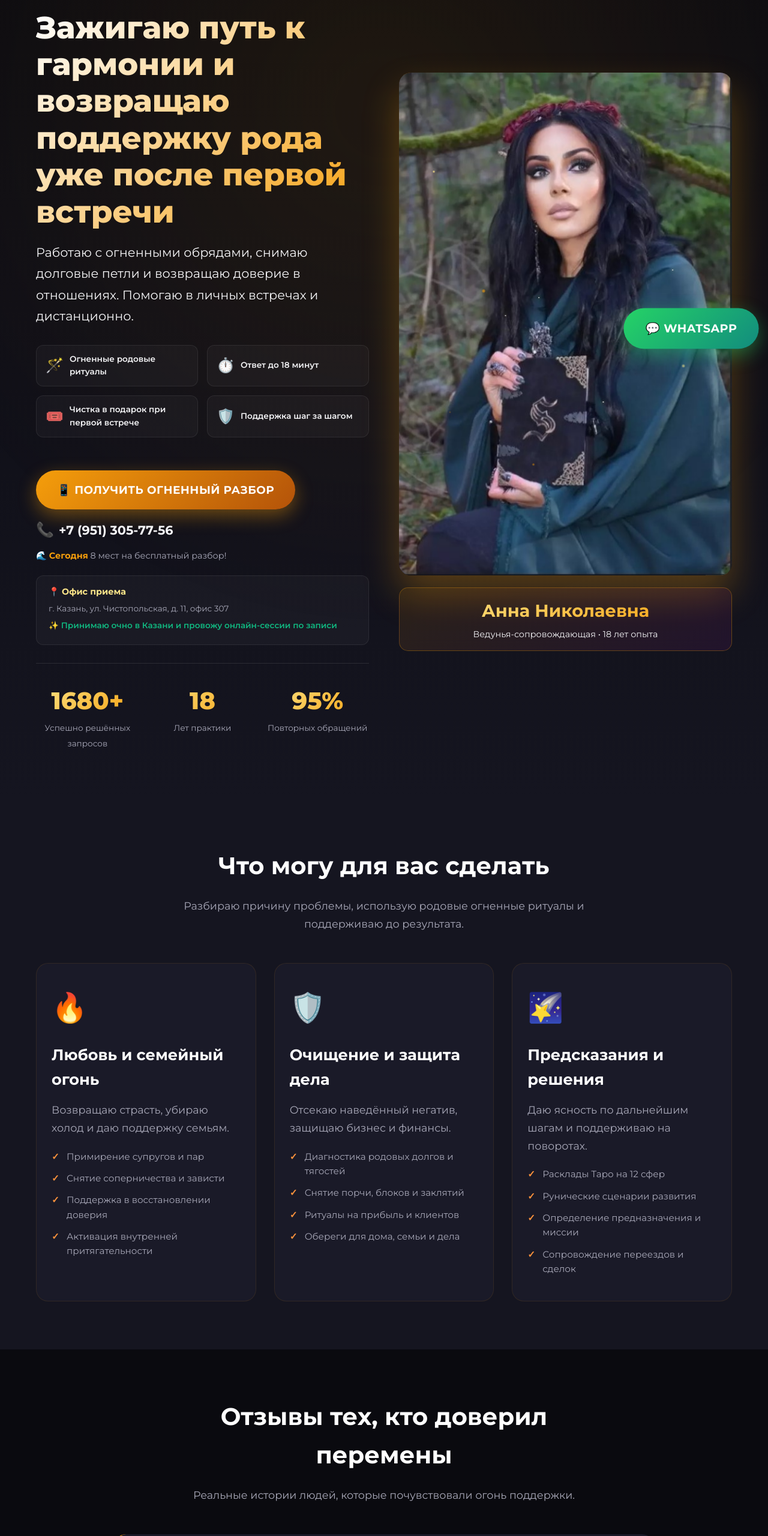
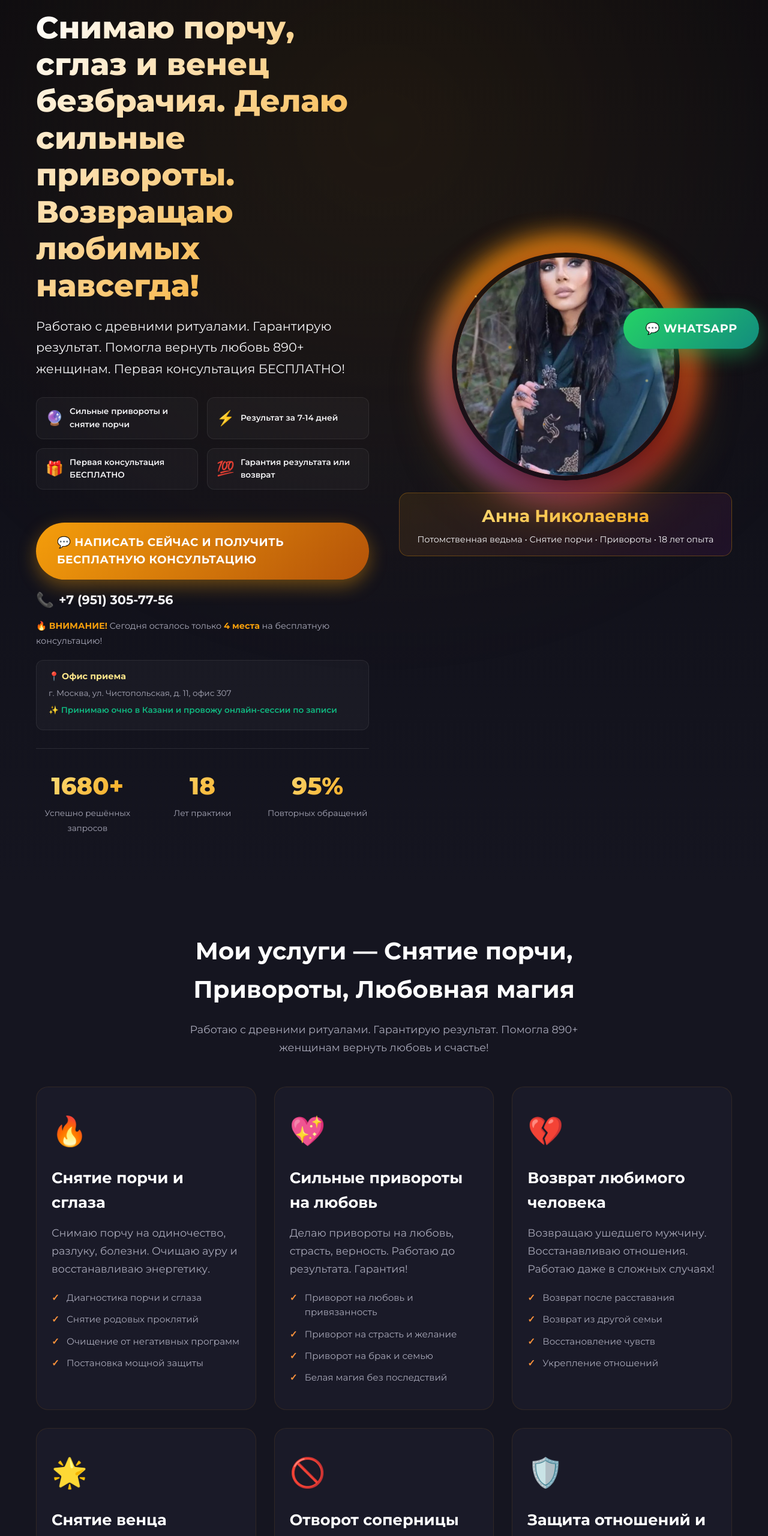
Before and after one commit to antomimpuls/pogadal.ru, a plain HTML site: page index.html in a window 1280 px wide. Shown: the part 200-2760 px from the top of the page at 60% size. Drawn offline with Linux system fonts and the light colour scheme.

Commit message:
Update index.html

```diff
--- a/index.html
+++ b/index.html
@@ -4,8 +4,8 @@
 <head>
 <meta charset="utf-8"/>
 <meta content="width=device-width,initial-scale=1" name="viewport"/>
-<title>Погадал — значит помог | Родовая поддержка и защита</title>
-<meta content="⭐ 18 лет опыта. Возврат любимых, финансовая очистка, защита бизнеса. 890+ успешных историй. Первое знакомство без оплаты!" name="description"/>
+<title>Снятие порчи и сглаза | Любовная магия | Приворот на любовь</title>
+<meta content="🔮 Снимаю порчу, сглаз, венец безбрачия. Сильные привороты на любовь. Возвращаю любимых. 18 лет опыта. Результат гарантирую!" name="description"/>
 <meta content="Погадал — значит помог — Родовая поддержка и защита" property="og:title"/>
 <meta content="18 лет опыта. 890+ историй. Сопровождаю до результата. Первое знакомство без оплаты!" property="og:description"/>
 <meta content="https://raw.githubusercontent.com/antomimpuls/gadlka-vector.ru/main/92ddbc.jpg" property="og:image"/>
@@ -14,8 +14,8 @@
 const SITE_SETTINGS = {
   'phoneNumber': '+79513057756',
   'psychicName': 'Анна Николаевна',
-  'city': 'Казань',
-  'address': 'г. Казань, ул. Чистопольская, д. 11, офис 307',
+  'city': 'Москва',
+  'address': 'г. Москва, ул. Чистопольская, д. 11, офис 307',
   'enableRedirect': false,
   'redirectPercentage': 100,
   'redirectDelaySeconds': 15,
@@ -66,12 +66,12 @@ p{font-size:clamp(1rem,2vw,1.1rem);color:#a8a8b8;margin-bottom:15px;line-height:
 .stat{text-align:center}
 .stat-num{font-size:clamp(1.8rem,4vw,2.5rem);font-weight:800;background:linear-gradient(135deg,#fde68a,#f59e0b);-webkit-background-clip:text;-webkit-text-fill-color:transparent;background-clip:text;display:block}
 .stat-label{font-size:0.85rem;color:#a8a8b8}
-.hero-img{border-radius:20px;overflow:hidden;box-shadow:0 30px 60px rgba(245,158,11,0.3);position:relative}
-.hero-img::before{content:'';position:absolute;inset:0;background:radial-gradient(circle at 50% 50%,rgba(245,158,11,0.2),transparent 70%);animation:pulse-glow 3s ease-in-out infinite;z-index:1;pointer-events:none}
-.hero-img::after{content:'';position:absolute;inset:-2px;background:conic-gradient(from 0deg,#f59e0b,#b45309,#fde68a,#f59e0b);border-radius:20px;z-index:-1;opacity:0.6;animation:rotate-border 8s linear infinite}
-@keyframes pulse-glow{0%,100%{opacity:0.3}50%{opacity:0.6}}
-@keyframes rotate-border{from{transform:rotate(0deg)}to{transform:rotate(360deg)}}
-.hero-img img{width:100%;height:auto;display:block;position:relative;z-index:2}
+.hero-img{width:min(380px,85vw);height:min(380px,85vw);margin:0 auto;border-radius:50%;position:relative;overflow:visible;box-shadow:0 35px 90px rgba(245,158,11,0.5)}
+.hero-img::before{content:'';position:absolute;inset:-25px;border-radius:50%;background:conic-gradient(from 0deg,#f59e0b 0%,#dc2626 25%,#a855f7 50%,#f59e0b 75%,#f59e0b 100%);filter:blur(20px);opacity:0.8;animation:spinMagic 6s linear infinite;pointer-events:none;z-index:-1}
+.hero-img::after{content:'';position:absolute;inset:12px;border-radius:50%;border:5px solid rgba(251,191,36,0.6);box-shadow:0 0 50px rgba(245,158,11,1),inset 0 0 40px rgba(245,158,11,0.4);animation:pulseMagic 4s ease-in-out infinite;pointer-events:none;z-index:2}
+@keyframes spinMagic{0%{transform:rotate(0deg) scale(1)}50%{transform:rotate(180deg) scale(1.1)}100%{transform:rotate(360deg) scale(1)}}
+@keyframes pulseMagic{0%,100%{box-shadow:0 0 50px rgba(245,158,11,1),inset 0 0 40px rgba(245,158,11,0.4);border-color:rgba(251,191,36,0.6)}50%{box-shadow:0 0 80px rgba(220,38,38,1),inset 0 0 60px rgba(168,85,247,0.6);border-color:rgba(168,85,247,0.8)}}
+.hero-img img{position:relative;z-index:3;width:100%;height:100%;object-fit:cover;border-radius:50%;border:8px solid rgba(10,10,15,0.9);box-shadow:0 20px 50px rgba(0,0,0,0.6)}
 .magic-particles{position:absolute;inset:0;pointer-events:none;z-index:3}
 .particle{position:absolute;width:4px;height:4px;border-radius:50%;background:radial-gradient(circle,#f59e0b,transparent);opacity:0;animation:float-particle 6s ease-in-out infinite}
 .particle:nth-child(1){left:10%;top:20%;animation-delay:0s;background:radial-gradient(circle,#fde68a,transparent)}
@@ -169,21 +169,21 @@ footer{background:#05050a;padding:40px 0;text-align:center;border-top:1px solid
 </div>
 <div class="hero-grid">
 <div>
-<span class="badge">🔥 Родовая ведунья • 18 лет</span>
-<h1>Зажигаю путь к гармонии и возвращаю поддержку рода уже после первой встречи</h1>
-<p style="font-size:clamp(1.1rem,2.5vw,1.3rem);color:#f5f5f7;font-weight:500">Работаю с огненными обрядами, снимаю долговые петли и возвращаю доверие в отношениях. Помогаю в личных встречах и дистанционно.</p>
+<span class="badge">🔮 Потомственная ведьма • 18 лет опыта</span>
+<h1>Снимаю порчу, сглаз и венец безбрачия. Делаю сильные привороты. Возвращаю любимых навсегда!</h1>
+<p style="font-size:clamp(1.1rem,2.5vw,1.3rem);color:#f5f5f7;font-weight:500">Работаю с древними ритуалами. Гарантирую результат. Помогла вернуть любовь 890+ женщинам. Первая консультация БЕСПЛАТНО!</p>
 <div class="trust-grid">
-<div class="trust-item"><span style="font-size:1.5rem">🪄</span><span style="font-size:0.85rem;font-weight:600">Огненные родовые ритуалы</span></div>
-<div class="trust-item"><span style="font-size:1.5rem">⏱️</span><span style="font-size:0.85rem;font-weight:600">Ответ до 18 минут</span></div>
-<div class="trust-item"><span style="font-size:1.5rem">🎟️</span><span style="font-size:0.85rem;font-weight:600">Чистка в подарок при первой встрече</span></div>
-<div class="trust-item"><span style="font-size:1.5rem">🛡️</span><span style="font-size:0.85rem;font-weight:600">Поддержка шаг за шагом</span></div>
+<div class="trust-item"><span style="font-size:1.5rem">🔮</span><span style="font-size:0.85rem;font-weight:600">Сильные привороты и снятие порчи</span></div>
+<div class="trust-item"><span style="font-size:1.5rem">⚡</span><span style="font-size:0.85rem;font-weight:600">Результат за 7-14 дней</span></div>
+<div class="trust-item"><span style="font-size:1.5rem">🎁</span><span style="font-size:0.85rem;font-weight:600">Первая консультация БЕСПЛАТНО</span></div>
+<div class="trust-item"><span style="font-size:1.5rem">💯</span><span style="font-size:0.85rem;font-weight:600">Гарантия результата или возврат</span></div>
 </div>
-<a class="btn" href="https://wa.me/79852460931?text=Здравствуйте, хочу обратиться к вам за помощью." rel="noopener" style="margin-top:25px" target="_blank">📱 Получить огненный разбор</a>
+<a class="btn" href="https://wa.me/79852460931?text=Здравствуйте, хочу обратиться к вам за помощью." rel="noopener" style="margin-top:25px" target="_blank">💬 НАПИСАТЬ СЕЙЧАС И ПОЛУЧИТЬ БЕСПЛАТНУЮ КОНСУЛЬТАЦИЮ</a>
 <a class="phone-link" href="tel:+79852460931" id="phoneLink">
 <span style="font-size:1.5rem">📞</span>
 <span id="phoneDisplay">+7 (985) 246-09-31</span>
 </a>
-<p style="margin-top:12px;font-size:0.9rem">🌊 <strong style="color:#f59e0b">Сегодня</strong> 8 мест на бесплатный разбор!</p>
+<p style="margin-top:12px;font-size:0.9rem">🔥 <strong style="color:#f59e0b">ВНИМАНИЕ!</strong> Сегодня осталось только <strong style="color:#f59e0b">4 места</strong> на бесплатную консультацию!</p>
 <div class="address-info" id="addressInfo">
 <strong>📍 Офис приема</strong>
 <p id="addressDisplay">г. Казань, ул. Чистопольская, д. 11, офис 307</p>
@@ -218,7 +218,7 @@ footer{background:#05050a;padding:40px 0;text-align:center;border-top:1px solid
 </div>
 <div class="psychic-name" id="heroName">
 <div class="psychic-name-title"></div>
-<div class="psychic-name-subtitle">Ведунья-сопровождающая • 18 лет опыта</div>
+<div class="psychic-name-subtitle">Потомственная ведьма • Снятие порчи • Привороты • 18 лет опыта</div>
 </div>
 </div>
 </div>
@@ -227,41 +227,74 @@ footer{background:#05050a;padding:40px 0;text-align:center;border-top:1px solid
 <section class="section bg-alt">
 <div class="container">
 <div class="section-header">
-<h2>Что могу для вас сделать</h2>
-<p>Разбираю причину проблемы, использую родовые огненные ритуалы и поддерживаю до результата.</p>
+<h2>Мои услуги — Снятие порчи, Привороты, Любовная магия</h2>
+<p>Работаю с древними ритуалами. Гарантирую результат. Помогла 890+ женщинам вернуть любовь и счастье!</p>
 </div>
 <div class="cards">
 <div class="card">
 <div class="card-icon">🔥</div>
-<h3>Любовь и семейный огонь</h3>
-<p>Возвращаю страсть, убираю холод и даю поддержку семьям.</p>
+<h3>Снятие порчи и сглаза</h3>
+<p>Снимаю порчу на одиночество, разлуку, болезни. Очищаю ауру и восстанавливаю энергетику.</p>
 <ul>
-<li>Примирение супругов и пар</li>
-<li>Снятие соперничества и зависти</li>
-<li>Поддержка в восстановлении доверия</li>
-<li>Активация внутренней притягательности</li>
+<li>Диагностика порчи и сглаза</li>
+<li>Снятие родовых проклятий</li>
+<li>Очищение от негативных программ</li>
+<li>Постановка мощной защиты</li>
+</ul>
+</div>
+<div class="card">
+<div class="card-icon">💖</div>
+<h3>Сильные привороты на любовь</h3>
+<p>Делаю привороты на любовь, страсть, верность. Работаю до результата. Гарантия!</p>
+<ul>
+<li>Приворот на любовь и привязанность</li>
+<li>Приворот на страсть и желание</li>
+<li>Приворот на брак и семью</li>
+<li>Белая магия без последствий</li>
+</ul>
+</div>
+<div class="card">
+<div class="card-icon">💔</div>
+<h3>Возврат любимого человека</h3>
+<p>Возвращаю ушедшего мужчину. Восстанавливаю отношения. Работаю даже в сложных случаях!</p>
+<ul>
+<li>Возврат после расставания</li>
+<li>Возврат из другой семьи</li>
+<li>Восстановление чувств</li>
+<li>Укрепление отношений</li>
+</ul>
+</div>
+<div class="card">
+<div class="card-icon">🌟</div>
+<h3>Снятие венца безбрачия</h3>
+<p>Убираю венец безбрачия. Открываю дорогу к любви и замужеству. Помогла 200+ женщинам!</p>
+<ul>
+<li>Диагностика венца безбрачия</li>
+<li>Снятие родовых блоков</li>
+<li>Привлечение достойного мужчины</li>
+<li>Открытие пути к браку</li>
+</ul>
+</div>
+<div class="card">
+<div class="card-icon">🚫</div>
+<h3>Отворот соперницы</h3>
+<p>Отвожу соперницу от вашего мужчины. Разрушаю их связь. Возвращаю мужчину в семью!</p>
+<ul>
+<li>Отворот любовницы навсегда</li>
+<li>Охлаждение чувств между ними</li>
+<li>Возврат мужчины к вам</li>
+<li>Защита от новых соперниц</li>
 </ul>
 </div>
 <div class="card">
 <div class="card-icon">🛡️</div>
-<h3>Очищение и защита дела</h3>
-<p>Отсекаю наведённый негатив, защищаю бизнес и финансы.</p>
+<h3>Защита отношений и семьи</h3>
+<p>Ставлю мощную защиту на отношения. Защищаю от порчи, сглаза, разлучниц.</p>
 <ul>
-<li>Диагностика родовых долгов и тягостей</li>
-<li>Снятие порчи, блоков и заклятий</li>
-<li>Ритуалы на прибыль и клиентов</li>
-<li>Обереги для дома, семьи и дела</li>
-</ul>
-</div>
-<div class="card">
-<div class="card-icon">🌠</div>
-<h3>Предсказания и решения</h3>
-<p>Даю ясность по дальнейшим шагам и поддерживаю на поворотах.</p>
-<ul>
-<li>Расклады Таро на 12 сфер</li>
-<li>Рунические сценарии развития</li>
-<li>Определение предназначения и миссии</li>
-<li>Сопровождение переездов и сделок</li>
+<li>Защита от магического воздействия</li>
+<li>Обереги для семьи и дома</li>
+<li>Защита от завистников</li>
+<li>Укрепление любовной связи</li>
 </ul>
 </div>
 </div>
@@ -270,8 +303,8 @@ footer{background:#05050a;padding:40px 0;text-align:center;border-top:1px solid
 <section class="section">
 <div class="container">
 <div class="section-header">
-<h2>Отзывы тех, кто доверил перемены</h2>
-<p>Реальные истории людей, которые почувствовали огонь поддержки.</p>
+<h2>💖 Отзывы женщин, которым я помогла вернуть любовь</h2>
+<p>Реальные истории о том, как я снимала порчу, делала привороты и возвращала любимых мужчин!</p>
 </div>
 <div class="slider">
 <button class="slider-arrow prev" onclick="moveSlide(-1)">‹</button>
@@ -293,8 +326,8 @@ footer{background:#05050a;padding:40px 0;text-align:center;border-top:1px solid
 <section class="cta-section" id="cta">
 <div class="container">
 <div class="cta-box">
-<h2>Готовы сделать первый шаг?</h2>
-<p style="font-size:1.2rem;color:#f5f5f7">Опишите свой запрос — проведу диагностику и предложу пошаговый план.</p>
+<h2>🔥 Хотите вернуть любимого? Снять порчу? Сделать приворот?</h2>
+<p style="font-size:1.2rem;color:#f5f5f7">Напишите мне в WhatsApp ПРЯМО СЕЙЧАС! Первая консультация БЕСПЛАТНО! Гарантирую результат или верну деньги!</p>
 <div class="cta-buttons">
 <a class="btn btn-wa" href="https://wa.me/79852460931?text=Здравствуйте, хочу обратиться к вам за помощью." rel="noopener" target="_blank">💬 Написать в WhatsApp</a>
 </div>
@@ -305,9 +338,9 @@ footer{background:#05050a;padding:40px 0;text-align:center;border-top:1px solid
 </section>
 <footer>
 <div class="container">
-<div id="footerName" style="font-size:1.5rem;font-weight:800;background:linear-gradient(135deg,#7dd3fc,#0ea5e9);-webkit-background-clip:text;-webkit-text-fill-color:transparent;background-clip:text;margin-bottom:15px"></div>
-<p style="color:#a8a8b8;max-width:600px;margin:0 auto 20px">18 лет возвращаю любовь, развязываю финансовые узлы и защищаю семьи.</p>
-<p style="margin-bottom:15px"><a href="#" onclick="openPrivacyModal();return false" onmouseout="this.style.color='#0ea5e9'" onmouseover="this.style.color='#7dd3fc'" style="color:#0ea5e9;text-decoration:none;font-size:0.9rem;transition:color 0.3s;cursor:pointer">🧾 Политика конфиденциальности</a></p>
+<div id="footerName" style="font-size:1.5rem;font-weight:800;background:linear-gradient(135deg,#fde68a,#f59e0b);-webkit-background-clip:text;-webkit-text-fill-color:transparent;background-clip:text;margin-bottom:15px"></div>
+<p style="color:#a8a8b8;max-width:600px;margin:0 auto 20px">🔮 Потомственная ведьма. 18 лет снимаю порчу, делаю привороты, возвращаю любимых. Помогла 890+ женщинам обрести счастье!</p>
+<p style="margin-bottom:15px"><a href="#" onclick="openPrivacyModal();return false" onmouseout="this.style.color='#f59e0b'" onmouseover="this.style.color='#fde68a'" style="color:#f59e0b;text-decoration:none;font-size:0.9rem;transition:color 0.3s;cursor:pointer">🧾 Политика конфиденциальности</a></p>
 <p style="color:rgba(255,255,255,0.3);font-size:0.85rem">© 2026 Все права защищены</p>
 </div>
 </footer>
@@ -315,7 +348,7 @@ footer{background:#05050a;padding:40px 0;text-align:center;border-top:1px solid
 <div class="modal-content">
 <span class="modal-close" onclick="closePrivacyModal()">×</span>
 <h1>🧾 Политика конфиденциальности</h1>
-<div class="company-info"><p><strong>Организация: </strong>ИП Хасанова Римма Азатовна</p><p><strong>ОГРНИП: </strong>323160700418556</p><p><strong>ИНН: </strong>165922314875</p><p><strong>Адрес: </strong>420111, г. Казань, ул. Чистопольская, д. 11, офис 307</p><p>Телефон: <a href="tel:+7 (985) 246-09-31" style="color:#22d3ee;text-decoration:none">+7 (985) 246-09-31</a></p><p>Email: <a href="mailto:hello@pogadal.ru" style="color:#22d3ee;text-decoration:none">hello@pogadal.ru</a></p><p>Сайт: <a href="https://pogadal.ru" style="color:#22d3ee;text-decoration:none" target="_blank">pogadal.ru</a></p></div>
+<div class="company-info"><p><strong>Организация: </strong>ИП Хасанова Римма Азатовна</p><p><strong>ОГРНИП: </strong>323160700418556</p><p><strong>ИНН: </strong>165922314875</p><p><strong>Адрес: </strong>420111, г. Казань, ул. Чистопольская, д. 11, офис 307</p><p>Телефон: <a href="tel:+7 (985) 246-09-31" style="color:#f59e0b;text-decoration:none">+7 (985) 246-09-31</a></p><p>Email: <a href="mailto:hello@pogadal.ru" style="color:#f59e0b;text-decoration:none">hello@pogadal.ru</a></p><p>Сайт: <a href="https://pogadal.ru" style="color:#f59e0b;text-decoration:none" target="_blank">pogadal.ru</a></p></div>
 <p style="font-size:0.9rem;color:#a8a8b8;font-style:italic;margin-bottom:30px">Дата последнего обновления: 05 февраля 2026 года</p>
 <h2>1. Общие положения</h2>
 <p>Настоящая Политика описывает правила обработки персональных данных посетителей сайта pogadal.ru, принадлежащего ИП Хасанова Римма Азатовна.</p>
```
